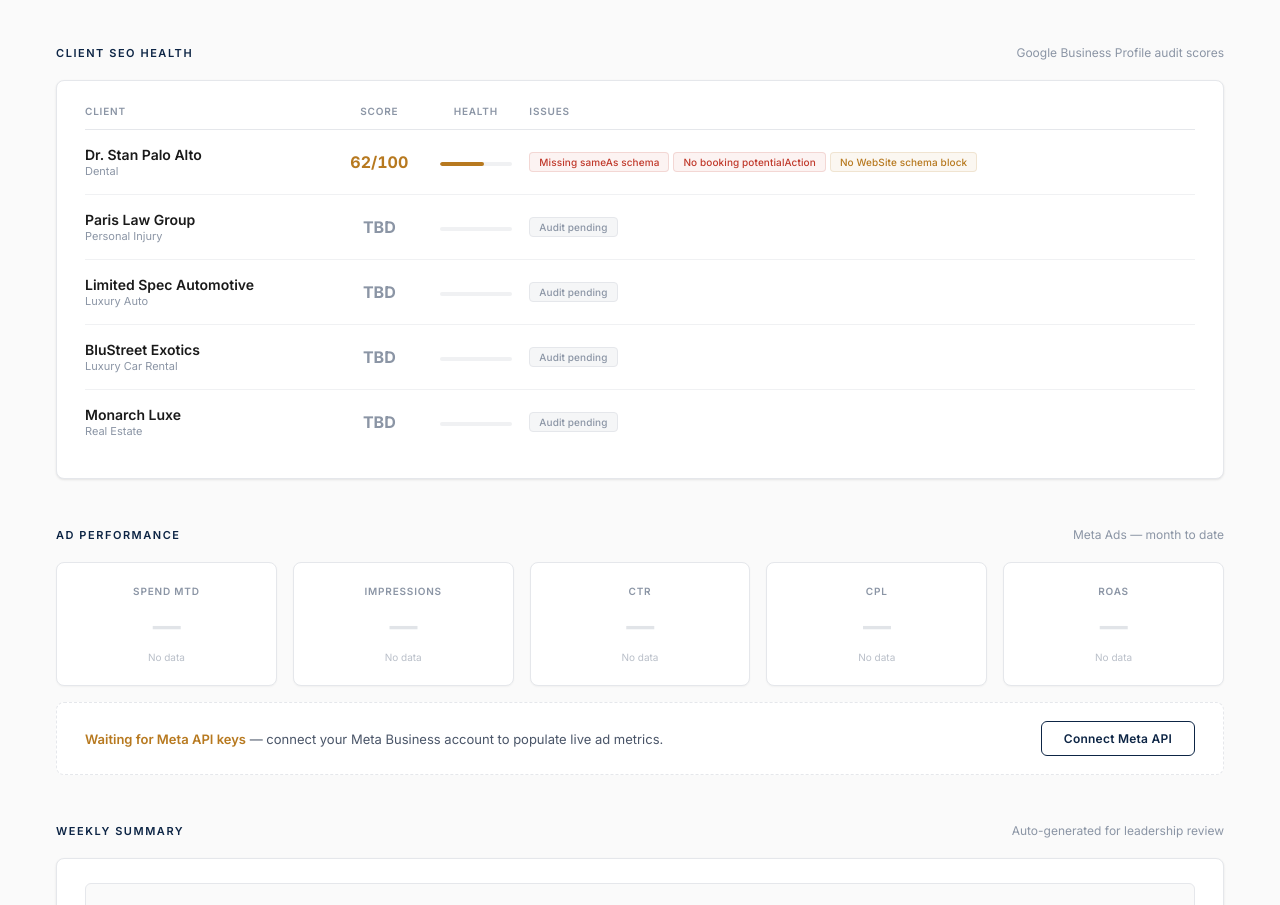
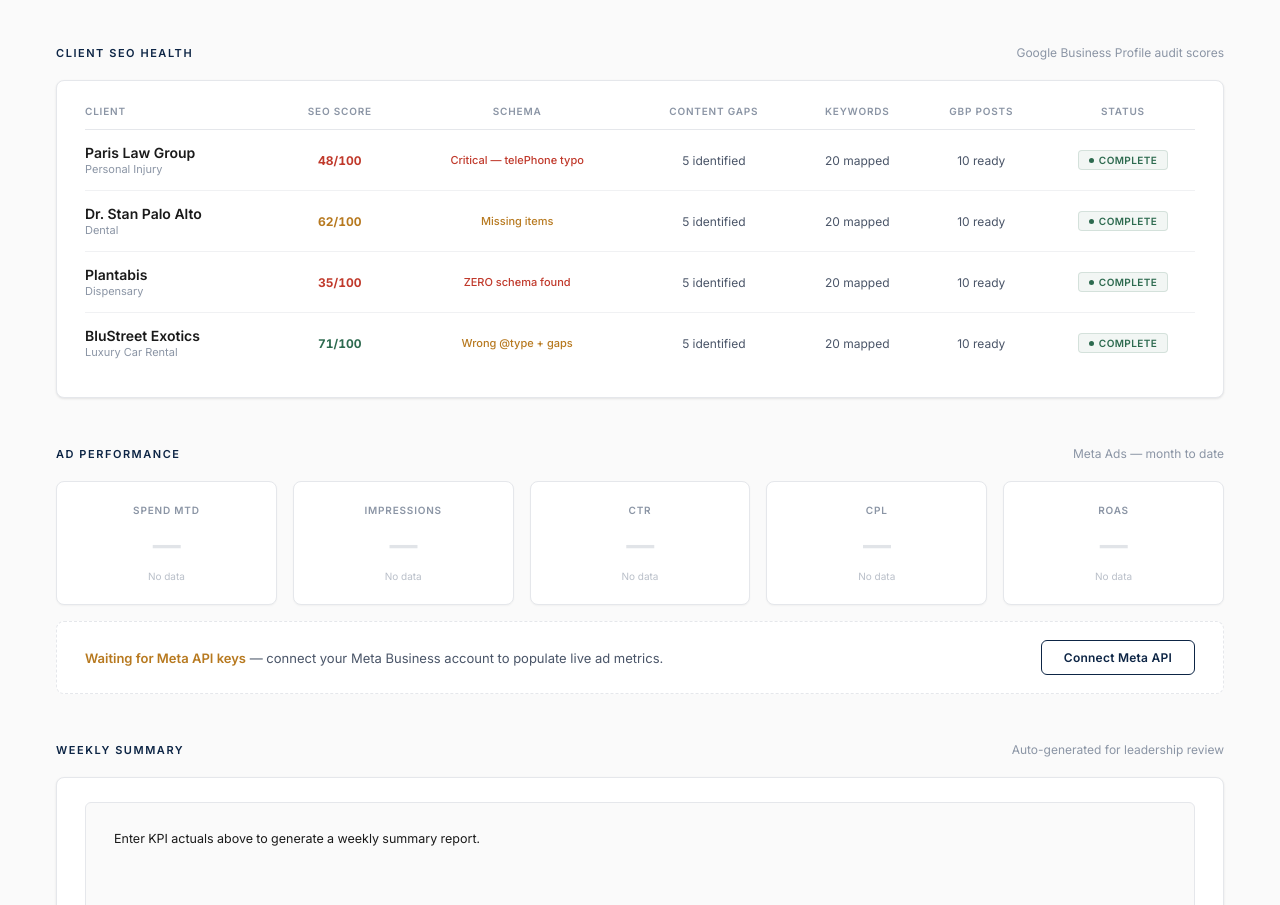
Before and after one commit to RadwanJama01/-cybersphere-outreach, a plain HTML site: page index.html in a window 1280 px wide. Shown: the part 953-1858 px from the top of the page. Drawn offline with nearby package versions, Linux system fonts and the light colour scheme.

Commit message:
Add Client SEO Health section to dashboard + reusable GBP audit template

```diff
--- a/index.html
+++ b/index.html
@@ -399,18 +399,26 @@
   text-transform: uppercase;
   color: var(--text-tertiary);
   text-align: left;
-  padding: 0 0 12px 0;
+  padding: 0 8px 12px;
   border-bottom: 1.5px solid var(--border);
 }
 
-.seo-table thead th:nth-child(2),
-.seo-table thead th:nth-child(3) { text-align: center; }
+.seo-table thead th:not(:first-child) { text-align: center; }
 
 .seo-table tbody td {
-  padding: 16px 0;
+  padding: 14px 8px;
   border-bottom: 1px solid var(--border-light);
   vertical-align: middle;
+  text-align: center;
+  font-size: 12px;
+  color: var(--text-secondary);
 }
+
+.seo-table tbody td:first-child { text-align: left; padding-left: 0; }
+.seo-table tbody td:last-child { padding-right: 0; }
+
+.seo-table thead th:first-child { padding-left: 0; }
+.seo-table thead th:last-child { padding-right: 0; }
 
 .seo-table tbody tr:last-child td { border-bottom: none; }
 
@@ -475,6 +483,30 @@
 .issue-tag.error { background: var(--red-bg); color: var(--red); border: 1px solid var(--red-border); }
 .issue-tag.warn { background: var(--yellow-bg); color: var(--yellow); border: 1px solid var(--yellow-border); }
 .issue-tag.pending-tag { background: var(--navy-faint); color: var(--text-tertiary); border: 1px solid var(--border); }
+
+.schema-note {
+  font-size: 11px;
+  font-weight: 500;
+  line-height: 1.4;
+}
+
+.schema-note.critical { color: var(--red); }
+.schema-note.warning { color: var(--yellow); }
+
+.status-badge {
+  display: inline-flex;
+  align-items: center;
+  gap: 5px;
+  font-size: 10px;
+  font-weight: 600;
+  letter-spacing: 0.04em;
+  padding: 3px 10px;
+  border-radius: 4px;
+  text-transform: uppercase;
+  background: var(--green-bg);
+  color: var(--green);
+  border: 1px solid var(--green-border);
+}
 
 /* ── Ad Performance ── */
 .ad-grid {
@@ -704,7 +736,7 @@
     <div class="panel">
       <table class="seo-table">
         <thead>
-          <tr><th>Client</th><th>Score</th><th>Health</th><th>Issues</th></tr>
+          <tr><th>Client</th><th>SEO Score</th><th>Schema</th><th>Content Gaps</th><th>Keywords</th><th>GBP Posts</th><th>Status</th></tr>
         </thead>
         <tbody id="seoBody"></tbody>
       </table>
@@ -764,15 +796,10 @@
 ];
 
 const CLIENTS = [
-  { name: 'Dr. Stan Palo Alto', vert: 'Dental', score: 62, issues: [
-    { text: 'Missing sameAs schema', type: 'error' },
-    { text: 'No booking potentialAction', type: 'error' },
-    { text: 'No WebSite schema block', type: 'warn' }
-  ]},
-  { name: 'Paris Law Group', vert: 'Personal Injury', score: null, issues: [{ text: 'Audit pending', type: 'pending-tag' }] },
-  { name: 'Limited Spec Automotive', vert: 'Luxury Auto', score: null, issues: [{ text: 'Audit pending', type: 'pending-tag' }] },
-  { name: 'BluStreet Exotics', vert: 'Luxury Car Rental', score: null, issues: [{ text: 'Audit pending', type: 'pending-tag' }] },
-  { name: 'Monarch Luxe', vert: 'Real Estate', score: null, issues: [{ text: 'Audit pending', type: 'pending-tag' }] },
+  { name: 'Paris Law Group', vert: 'Personal Injury', score: 48, schema: 'Critical \u2014 telePhone typo', schemaLevel: 'critical', gaps: '5 identified', keywords: '20 mapped', gbpPosts: '10 ready' },
+  { name: 'Dr. Stan Palo Alto', vert: 'Dental', score: 62, schema: 'Missing items', schemaLevel: 'warning', gaps: '5 identified', keywords: '20 mapped', gbpPosts: '10 ready' },
+  { name: 'Plantabis', vert: 'Dispensary', score: 35, schema: 'ZERO schema found', schemaLevel: 'critical', gaps: '5 identified', keywords: '20 mapped', gbpPosts: '10 ready' },
+  { name: 'BluStreet Exotics', vert: 'Luxury Car Rental', score: 71, schema: 'Wrong @type + gaps', schemaLevel: 'warning', gaps: '5 identified', keywords: '20 mapped', gbpPosts: '10 ready' },
 ];
 
 const AD_CARDS = ['Spend MTD', 'Impressions', 'CTR', 'CPL', 'ROAS'];
@@ -826,8 +853,8 @@
 
 function scoreColor(s) {
   if (s === null) return 'pending';
-  if (s >= 80) return 'green';
-  if (s >= 60) return 'yellow';
+  if (s >= 70) return 'green';
+  if (s >= 50) return 'yellow';
   return 'red';
 }
 
@@ -919,8 +946,11 @@
     tr.innerHTML = `
       <td><div class="client-name">${c.name}</div><div class="client-vert">${c.vert}</div></td>
       <td class="seo-score ${color}">${c.score !== null ? c.score + '/100' : 'TBD'}</td>
-      <td class="seo-bar-cell"><div class="seo-bar"><div class="seo-bar-fill ${color}" style="width:${c.score || 0}%"></div></div></td>
-      <td><div class="issue-tags">${c.issues.map(i => '<span class="issue-tag ' + i.type + '">' + i.text + '</span>').join('')}</div></td>
+      <td><span class="schema-note ${c.schemaLevel}">${c.schema}</span></td>
+      <td>${c.gaps}</td>
+      <td>${c.keywords}</td>
+      <td>${c.gbpPosts}</td>
+      <td><span class="status-badge"><span class="kpi-status-dot"></span>Complete</span></td>
     `;
     body.appendChild(tr);
   });
@@ -1011,7 +1041,8 @@
   lines.push('CLIENT SEO HEALTH');
   CLIENTS.forEach(c => {
     const sc = c.score !== null ? c.score + '/100' : 'Pending';
-    lines.push('  ' + c.name.padEnd(28) + sc.padStart(10) + '    ' + c.vert);
+    const status = c.score !== null ? 'Audit complete' : 'Pending';
+    lines.push('  ' + c.name.padEnd(28) + sc.padStart(10) + '    ' + c.vert + '    ' + status);
   });
 
   lines.push('');
```
Also changed, not shown: 1 other file.
